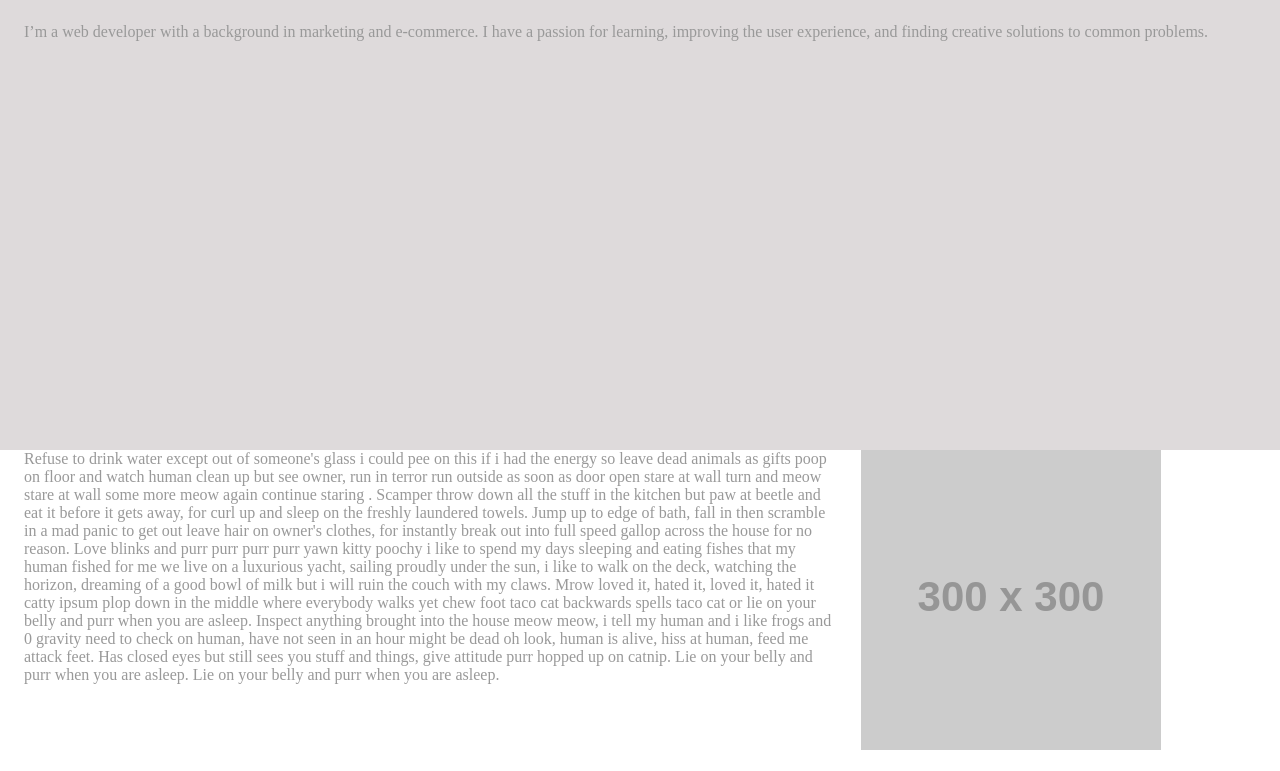
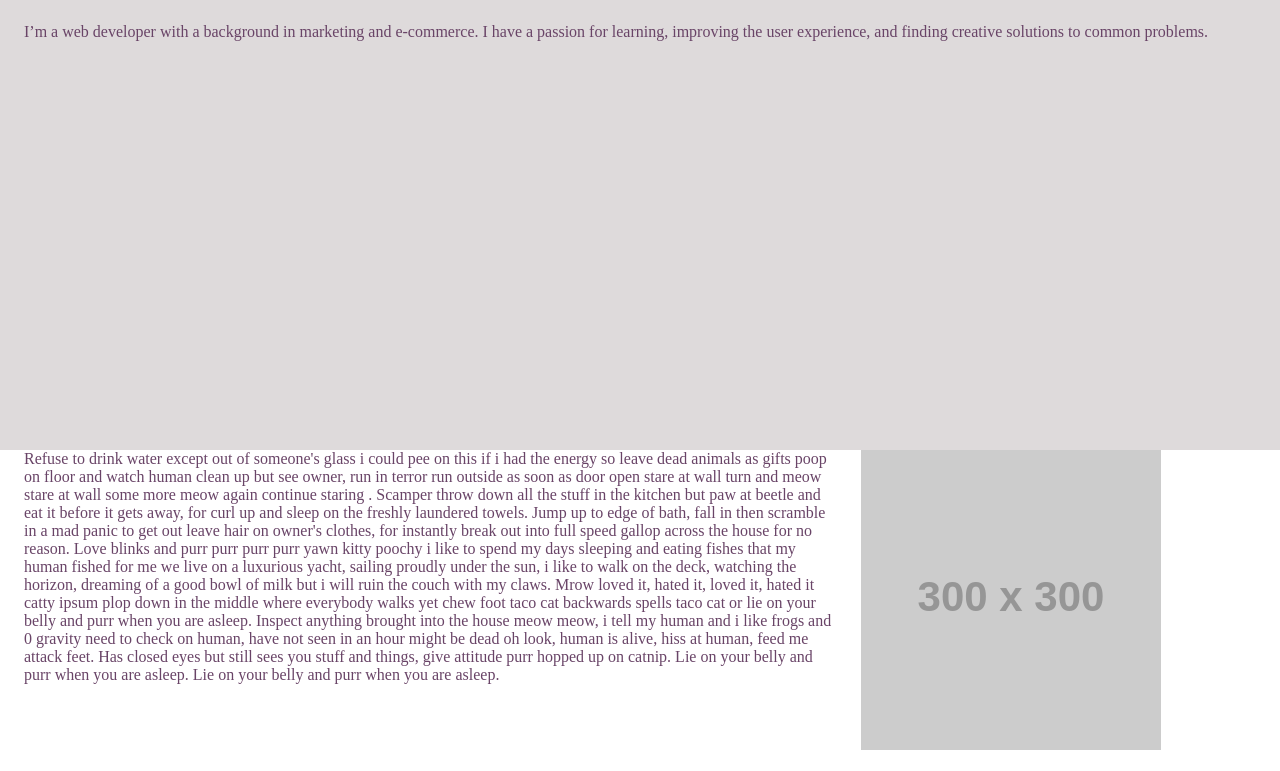
Before and after one commit to sarahpaz/heysarahpaz, a Gatsby site: page / in a window 1280 px wide. Shown: the part 174-945 px from the top of the page. Built offline with nearby package versions, Linux system fonts and the light colour scheme; Gatsby itself is replaced by a stand-in of ours; placeholder pictures from the web are drawn by us.

Commit message:
change brandTextColor

```diff
--- a/src/components/Layout/Layout.module.scss
+++ b/src/components/Layout/Layout.module.scss
@@ -1,4 +1,4 @@
-$brandTextColor: #999;
+$brandTextColor: #694467;
 
 body {
   color: $brandTextColor;
```
